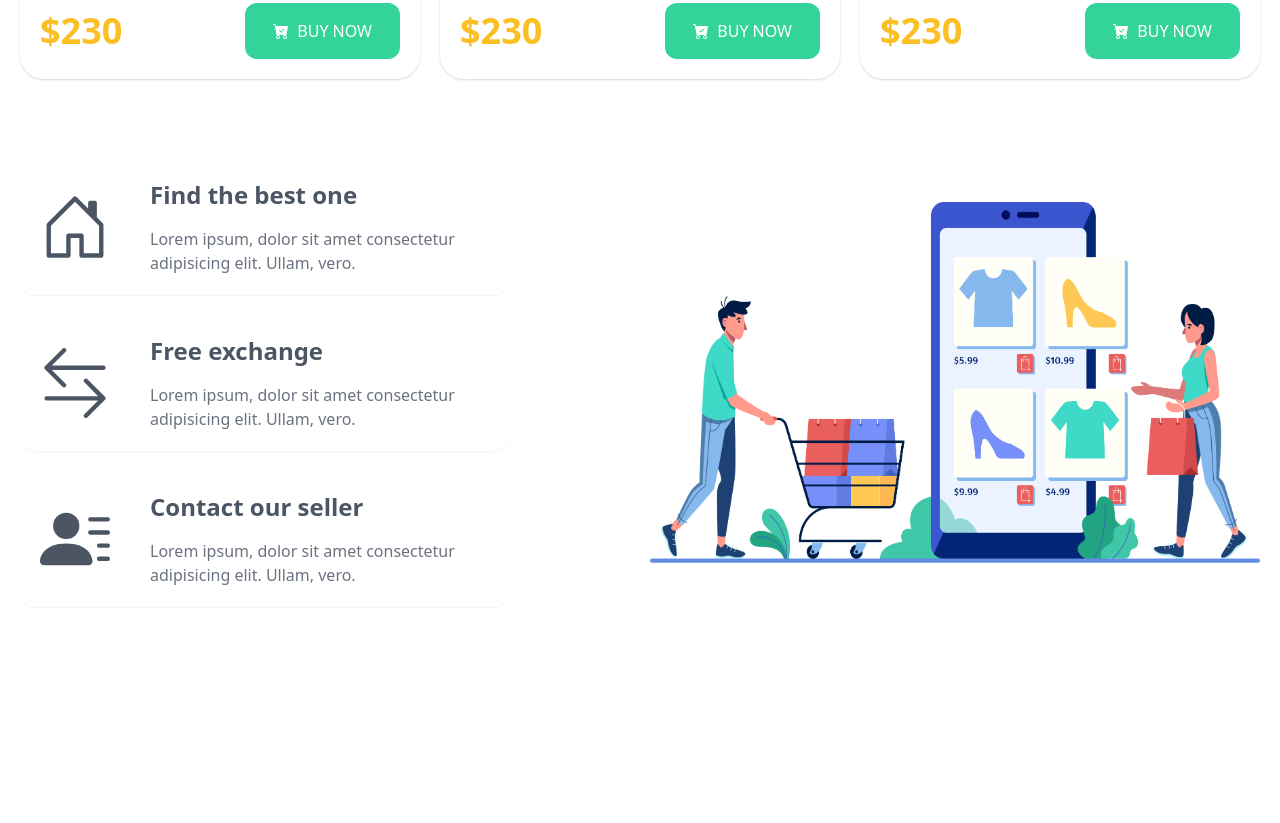
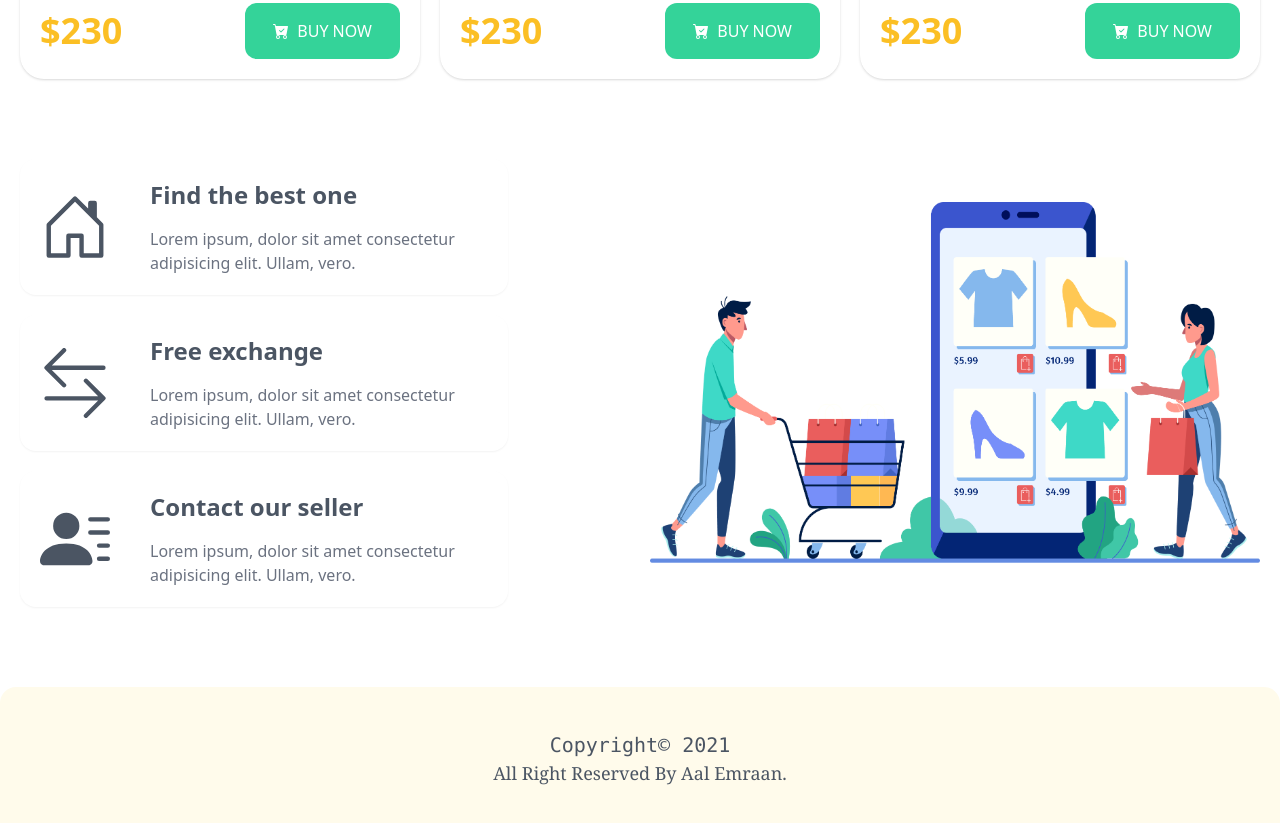
Before and after one commit to Aal-Emraan/penguine-shopping, a plain HTML site: page index.html in a window 1280 px wide. Shown: the part 1946-2769 px from the top of the page. Before the commit the page ends 2633 px from the top, so only its background shows below. Drawn offline with nearby package versions, Linux system fonts and the light colour scheme.

Commit message:
footer updated

```diff
--- a/index.html
+++ b/index.html
@@ -285,7 +285,12 @@
 
     </main>
 
-    <footer>
+    <footer class="h-36 rounded-t-2xl flex justify-center items-center bg-yellow-50">
+
+        <div class="text-center">
+            <p class="text-gray-600 text-xl capitalize  font-mono">copyright&copy 2021</p>
+            <p class="text-gray-600 text-lg capitalize font-serif">All right reserved by aal emraan.</p>
+        </div>
 
     </footer>
 
```
